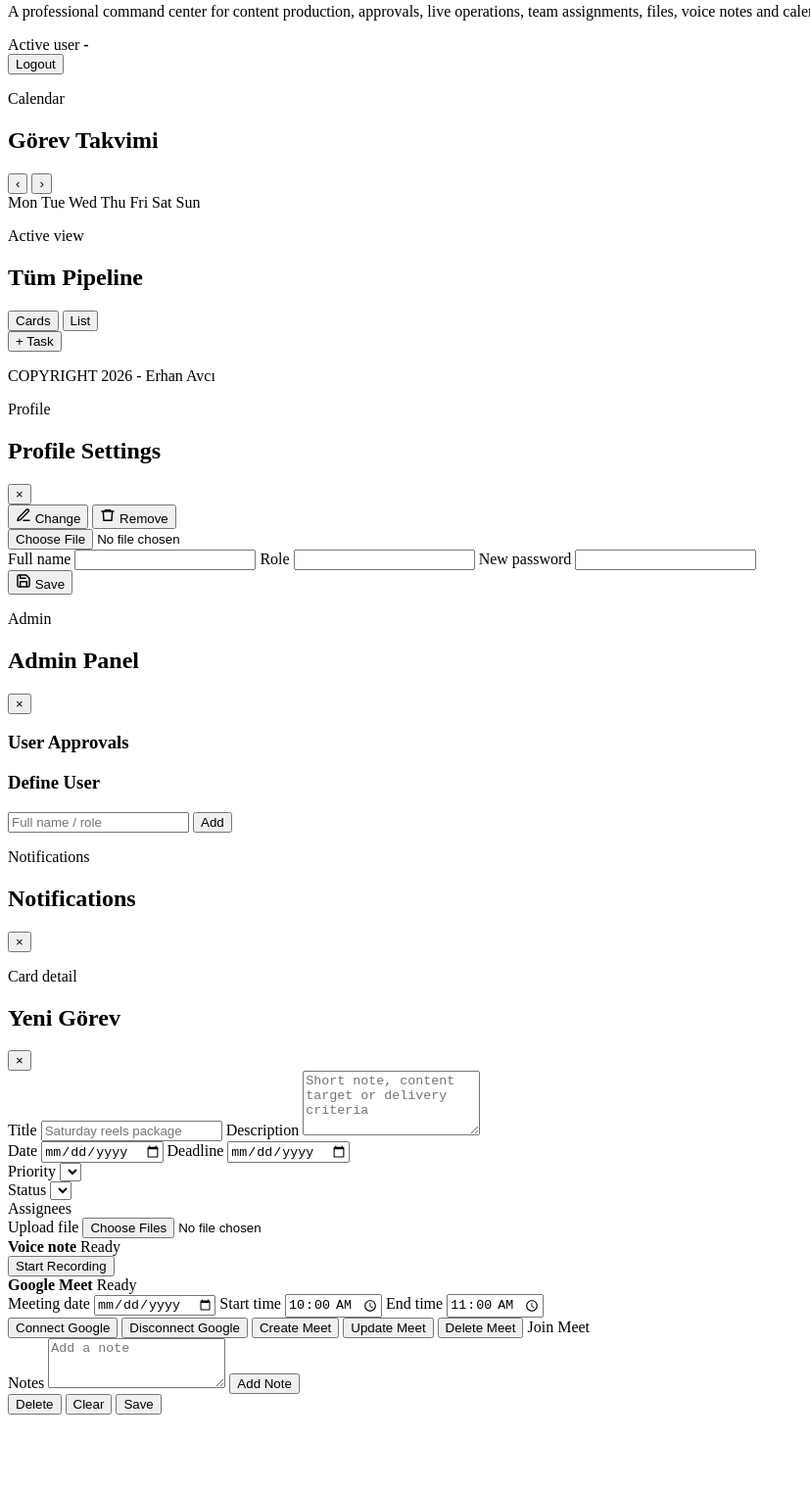
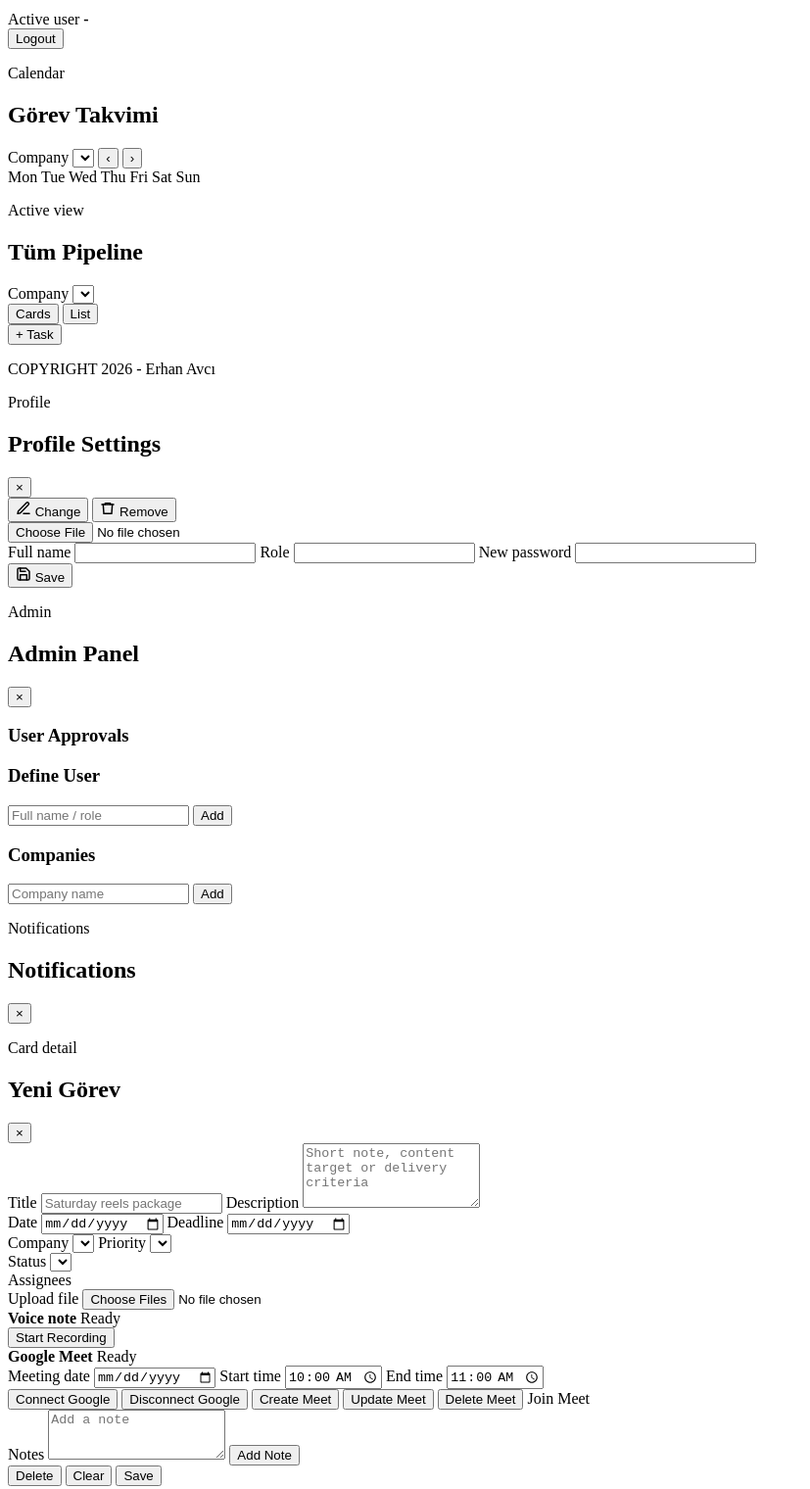
Before and after one commit to erhanavci/miami, a website with bundled scripts: page preview.html in a window 1280 px wide. Shown: the part 457-1977 px from the top of the page at 98% size, without its empty margins (0-827 px from the left). Before the commit the page ends 1909 px from the top, so only its background shows below. Built offline with nearby package versions, Linux system fonts and the light colour scheme; a script that the page names is missing.

Commit message:
Add files via upload

```diff
--- a/preview.html
+++ b/preview.html
@@ -10,11 +10,6 @@
     <main class="pipeline-shell kanban-shell">
       <div class="pipeline-glow pipeline-glow-red"></div>
       <div class="pipeline-glow pipeline-glow-cyan"></div>
-      <div class="behere-mark" aria-hidden="true">
-        <span>BE</span>
-        <span>HERE</span>
-      </div>
-
       <section class="auth-layout" id="auth-screen" aria-labelledby="auth-title">
         <div class="auth-copy">
           <h1 id="auth-title">
@@ -134,6 +129,10 @@
               <h2 id="calendar-title">Görev Takvimi</h2>
             </div>
             <div class="toolbar-actions">
+              <label class="toolbar-select">
+                <span data-i18n="clientFilterLabel">Company</span>
+                <select id="calendar-client-filter"></select>
+              </label>
               <button class="ghost-button icon-button" type="button" id="calendar-prev" aria-label="Önceki ay">‹</button>
               <button class="ghost-button icon-button" type="button" id="calendar-next" aria-label="Sonraki ay">›</button>
             </div>
@@ -158,6 +157,10 @@
                 <h2 id="active-view-title">Tüm Pipeline</h2>
               </div>
               <div class="toolbar-actions">
+                <label class="toolbar-select">
+                  <span data-i18n="clientFilterLabel">Company</span>
+                  <select id="pipeline-client-filter"></select>
+                </label>
                 <div class="view-toggle" aria-label="Pipeline görünümü">
                   <button class="ghost-button active" type="button" id="card-view-button" data-view-mode="cards" data-i18n="cardView">Cards</button>
                   <button class="ghost-button" type="button" id="list-view-button" data-view-mode="list" data-i18n="listView">List</button>
@@ -255,6 +258,14 @@
             </form>
             <div class="user-list" id="user-list"></div>
           </section>
+          <section class="compact-card">
+            <h3 data-i18n="clientManagementTitle">Companies</h3>
+            <form id="client-form" class="user-form">
+              <input id="client-name" type="text" placeholder="Company name" data-i18n-placeholder="clientPlaceholder" required />
+              <button class="primary-button" type="submit" data-i18n="addButton">Add</button>
+            </form>
+            <div class="user-list client-list" id="client-list"></div>
+          </section>
         </section>
       </section>
 
@@ -308,6 +319,10 @@
             </div>
 
             <div class="form-grid">
+              <label>
+                <span data-i18n="clientLabel">Company</span>
+                <select id="task-client"></select>
+              </label>
               <label>
                 <span data-i18n="priorityLabel">Priority</span>
                 <select id="task-priority"></select>
```
Also changed, not shown: index.html (+20 -0 lines).
